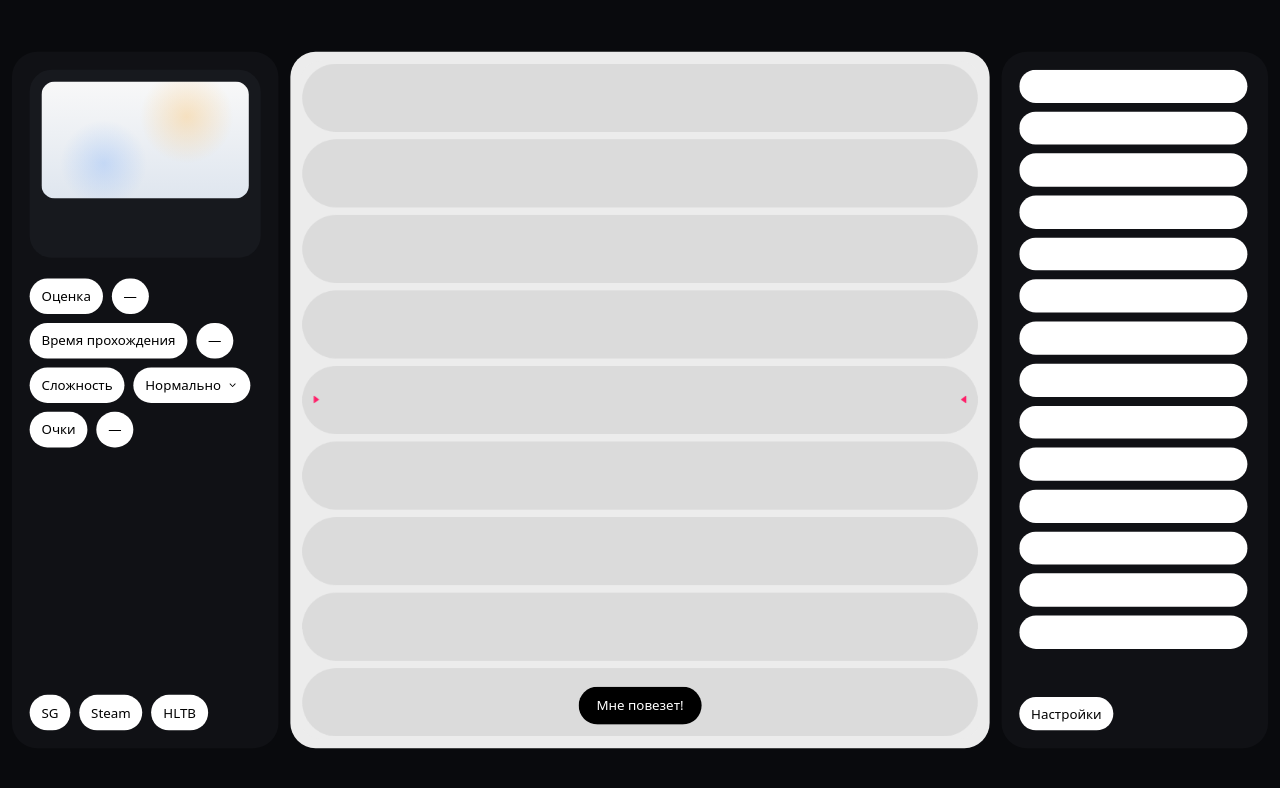
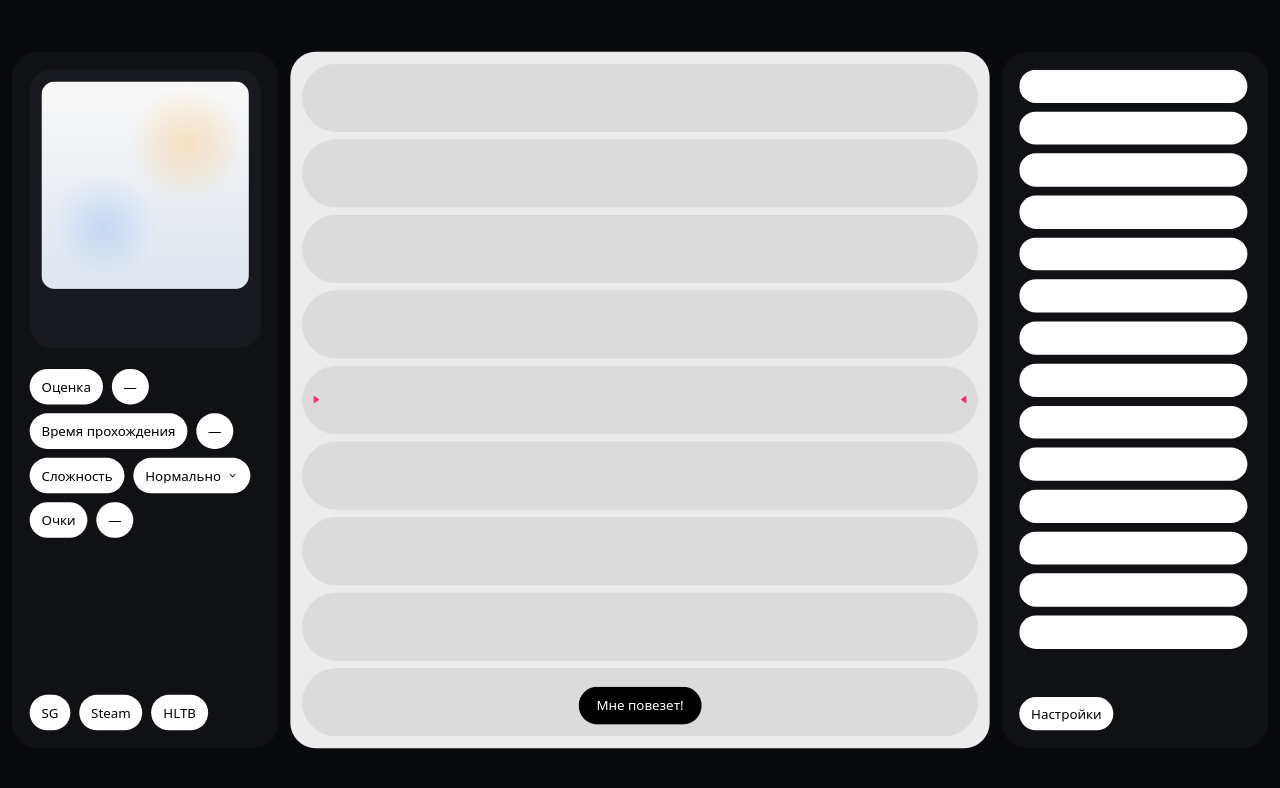
Before and after one commit to qwekee1/game-roulette-ui, a React (Vite) app: page / in a window 1280 px wide. Shown: the top 788 px of the page. Built offline with nearby package versions, Linux system fonts and the light colour scheme.

Commit message:
Квадратная обложка

```diff
--- a/src/App.tsx
+++ b/src/App.tsx
@@ -744,10 +744,10 @@ export default function GameRouletteUI() {
                     <img
                       src={selectedGame.assets.stopgameCoverUrl}
                       alt={selectedGame.title}
-                      className="block aspect-video w-full object-cover"
+                      className="block aspect-square w-full object-cover"
                     />
                   ) : (
-                    <div className="flex aspect-video items-center justify-center bg-[radial-gradient(circle_at_70%_30%,rgba(255,190,92,0.35),transparent_28%),radial-gradient(circle_at_30%_70%,rgba(93,157,255,0.25),transparent_26%),linear-gradient(180deg,#f8f8f8,#dfe6ef)]">
+                    <div className="flex aspect-square items-center justify-center bg-[radial-gradient(circle_at_70%_30%,rgba(255,190,92,0.35),transparent_28%),radial-gradient(circle_at_30%_70%,rgba(93,157,255,0.25),transparent_26%),linear-gradient(180deg,#f8f8f8,#dfe6ef)]">
                       <div className="flex h-full w-full items-center justify-center px-6 text-center text-zinc-800">
                         <div className="text-[14px] font-black leading-[1.15] tracking-[0.12em] xl:text-[16px]">
                           {selectedGame?.title?.toUpperCase() ?? ''}
```
